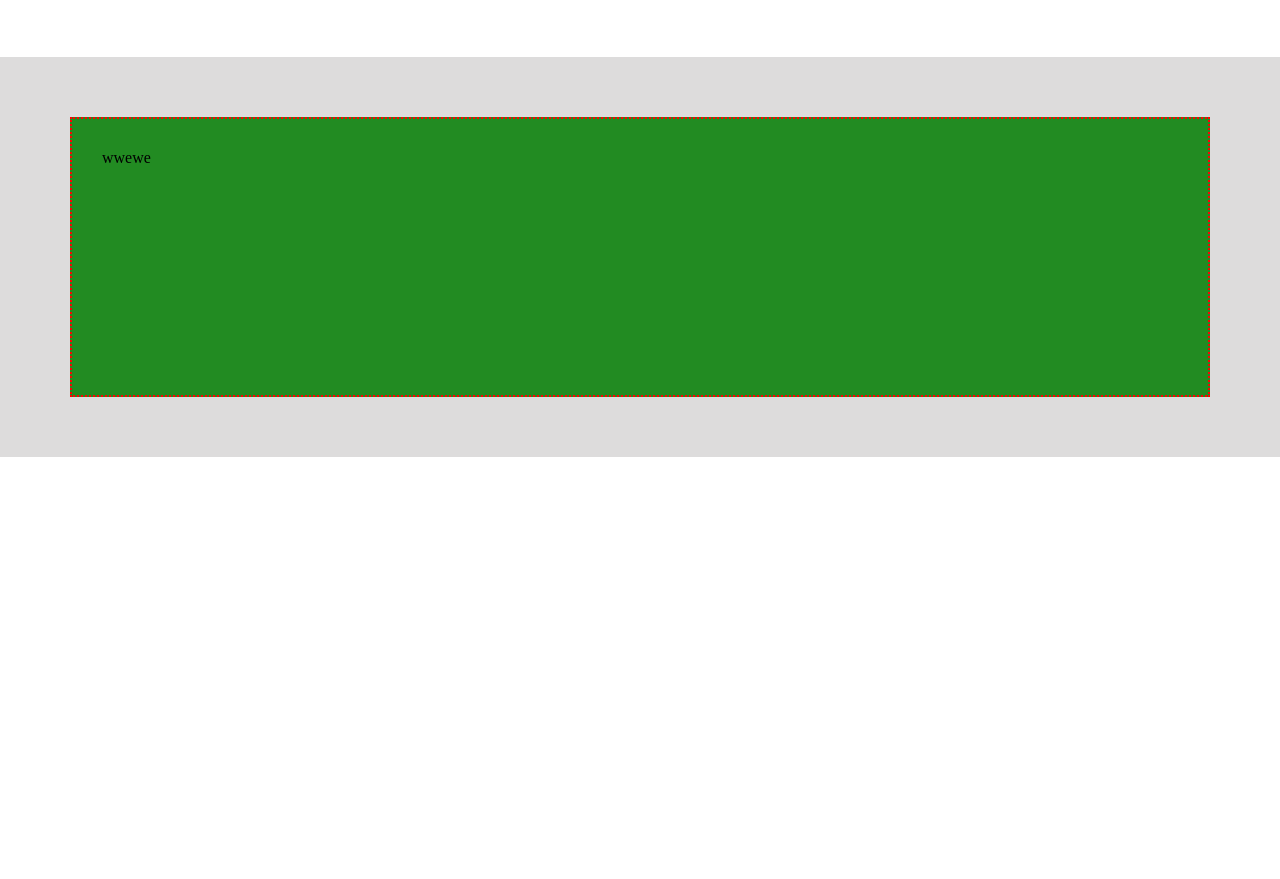
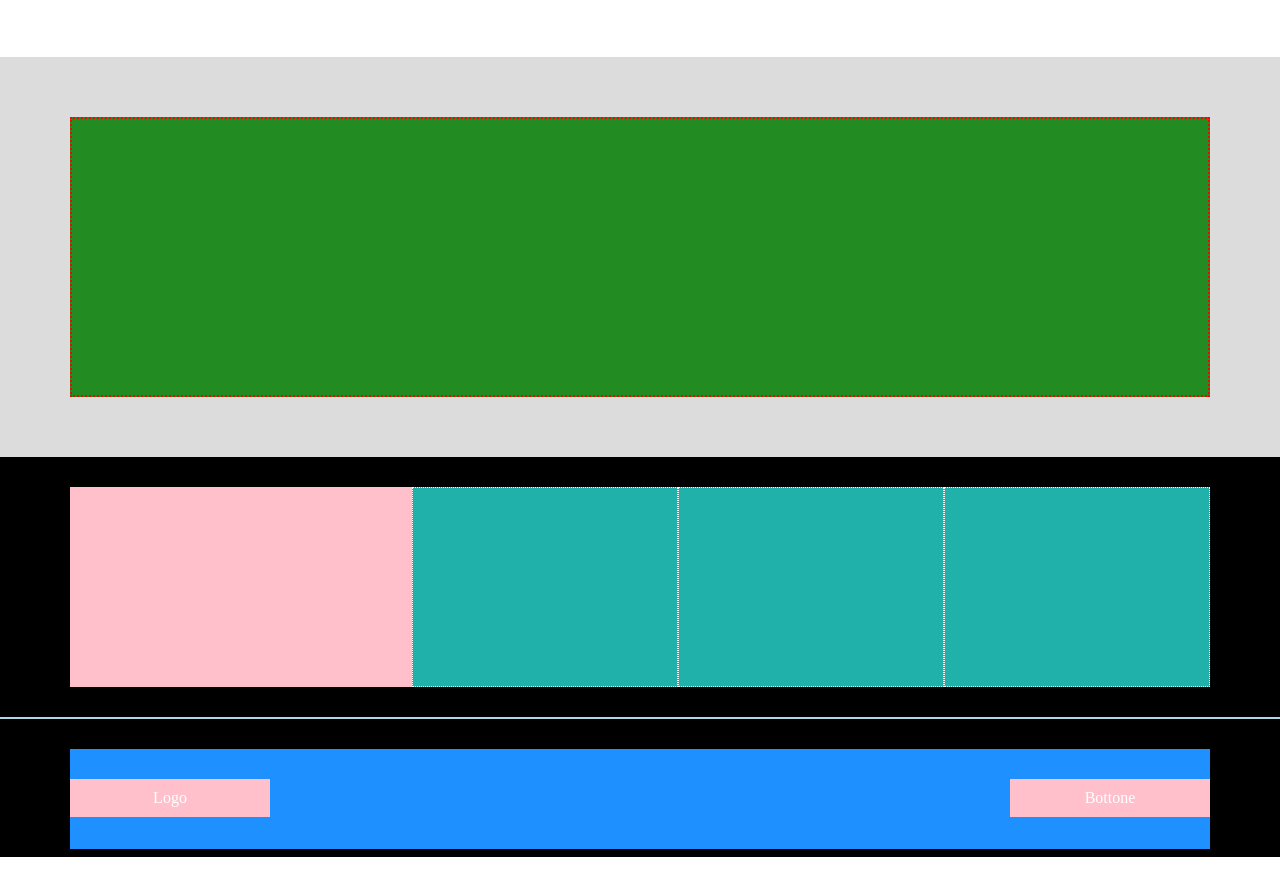
Before and after one commit to MonicaIzzo/htmlcss-struttura-discord, a plain HTML site: page index.html in a window 1280 px wide. Shown: the part 1643-2522 px from the top of the page. Before the commit the page ends 2100 px from the top, so only its background shows below. Drawn offline with Linux system fonts and the light colour scheme.

Commit message:
HTML validation

```diff
--- a/css/style.css
+++ b/css/style.css
@@ -90,7 +90,7 @@ display: flex;
 }
 
 /* MAIN */
-main > section {
+main > .section {
     height: 400px;
 }
 
@@ -127,8 +127,73 @@ main > section {
     height: 100%;
 }
 
-section {
+.section {
     padding: var(--space-60) 0px;
 }
 
 /* FOOTER */
+footer {
+    background-color: #000;
+    height: 400px;
+}
+
+.footer-top  {
+    width: 100%;
+    border-bottom: #add8e6 solid 2px;
+    color: white;
+    padding: var(--space);
+ }
+
+ .footer-bottom {
+    width: 100%;
+    color: white;
+    padding: var(--space);
+ }
+
+  .footer-coloumn-full {
+    background-color: #1e90ff;
+    color: white;
+    padding: var(--space) 0;
+    width: 1140px;
+    margin: 0 auto;
+    height: 100px;
+  }
+#logo {
+    width: 200px;
+    height: 100%;
+    background-color: var(--rosa);
+    padding: 10px;
+  }
+.button {
+    width: 200px;
+    height: 100%;
+    background-color: var(--rosa);
+    padding: 10px;
+
+}
+.footer-bottom-content {
+        display: flex;
+        justify-content: space-between;
+        text-align: center;
+        width: 100%;
+}
+.footer-top-coloumn-left  {
+    background-color: var(--rosa);
+    width: 30%;
+    height: 100%;
+ }
+
+.footer-top-coloumn-right {
+    background-color: var(--acquamarina);
+    width: 70%;
+    height: 100%;
+    display: flex;
+}
+
+.footer-top-row {
+    height: 200px;
+}
+.footer-top-coloumn {
+        border: white dotted 1px;
+        width: 100%;
+    }
--- a/index.html
+++ b/index.html
@@ -28,32 +28,32 @@
     <!-- main -->
     <main>
         <!-- sezione 01 -->
-        <section>
+        <div class="section">
             <div class="cointainer flex row">
                 <div class="coloumn column-left"></div>
-                <div class="coloumn column-right">eeee</div>
+                <div class="coloumn column-right"></div>
             </div>
-        </section>
+        </div>
         <!-- sezione 02 -->
-        <section class="bg-color-grey">
+        <div class="bg-color-grey section">
             <div class="cointainer flex row">
                 <div class="coloumn column-right"></div>
                 <div class="coloumn column-left"></div>
             </div>
-        </section>
+        </div>
         <!-- sezione 03 -->
-        <section>
+        <div class="section">
             <div class="cointainer flex row">
                 <div class="coloumn column-left"></div>
                 <div class="coloumn column-right"></div>
             </div>
-        </section>
+        </div>
         <!-- sezione 04 -->
-        <section class="bg-color-grey">
+        <div class="bg-color-grey section">
             <div class="cointainer row">
-                <div class="column-full">wwewe</div>
+                <div class="column-full"></div>
             </div>
-        </section>
+        </div>
     </main>
 
 
@@ -61,7 +61,32 @@
 
     <!-- Footer -->
     <footer>
+        <div>
+    <!-- Footer Top -->
+        <div class="footer-top row">
+            <div class="footer-top-row cointainer flex">
+                <div class="footer-top-coloumn-left">
+                </div>
+                <div class="footer-top-coloumn-right">
+                    <div class="footer-top-coloumn"></div>
+                    <div class="footer-top-coloumn"></div>
+                    <div class="footer-top-coloumn"></div>
+                </div>
+            </div>
+        </div>
+
+    <!-- Footer Bottom-->
+            <div class="footer-bottom row">
+                <div class="footer-coloumn-full">
+                    <div class="footer-bottom-content">
+                    <div class id="logo">Logo</div>
+                    <div class="button">Bottone</div>
+                    </div>
+                </div>
+            </div>
+        </div>
 
     </footer>
+
 </body>
 </html>
```
